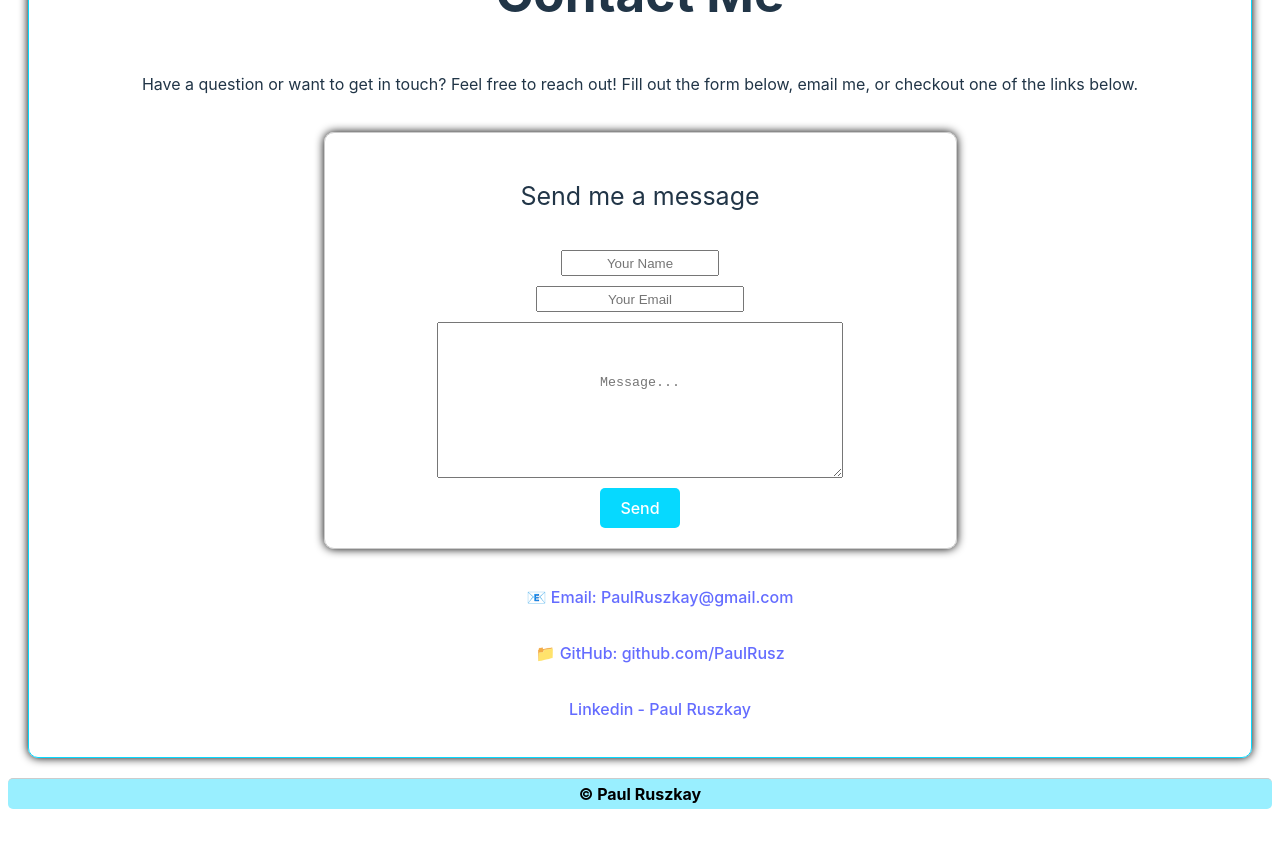
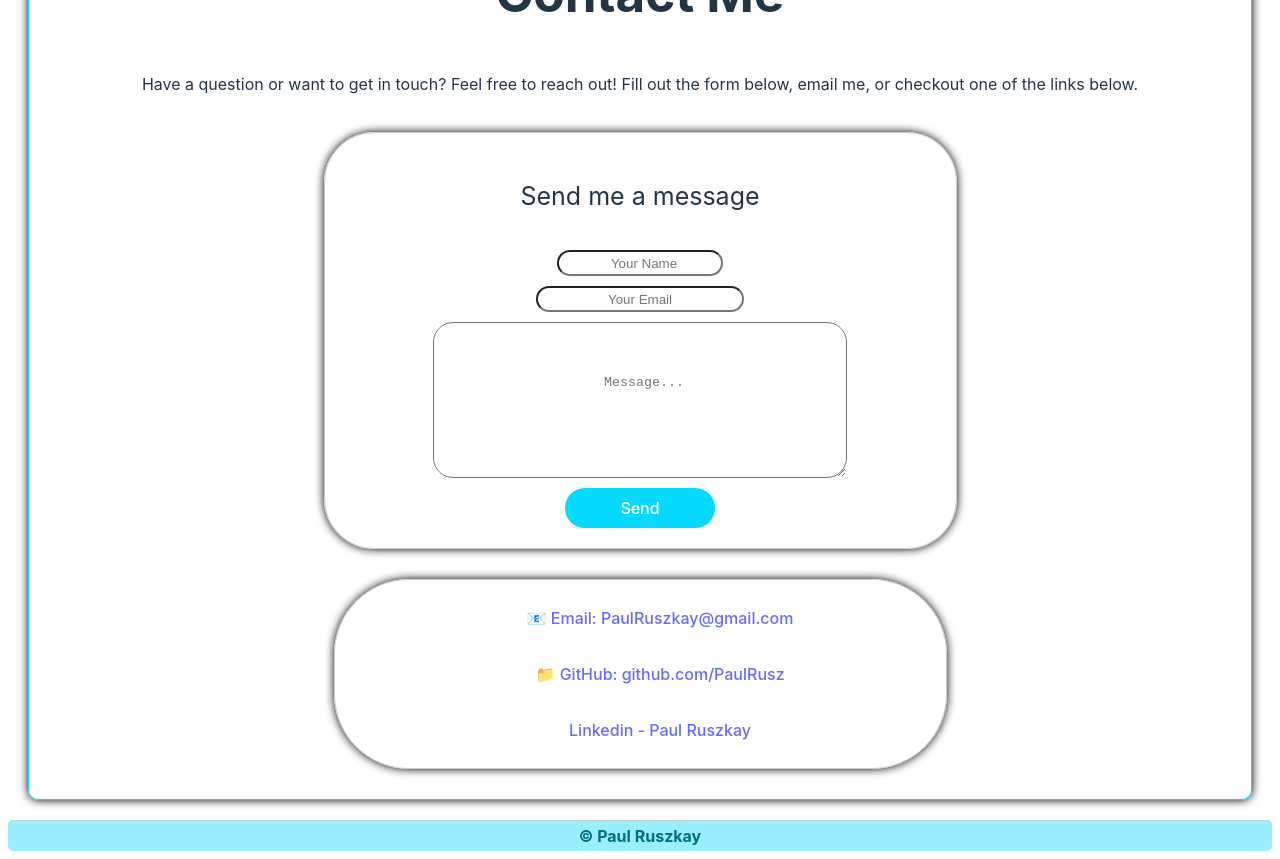
Before and after one commit to PaulRusz/PaulRsPortfolio, a React (Vite) app: page /Contact in a window 1280 px wide. Shown: the part 200-1059 px from the top of the page. Before the commit the page ends 1017 px from the top, so only its background shows below. Built offline with nearby package versions, Linux system fonts and the light colour scheme.

Commit message:
changed contact page forms

```diff
--- a/src/pages/Contact.jsx
+++ b/src/pages/Contact.jsx
@@ -85,9 +85,11 @@ function Contact() {
 
             </form>
 
+            <div className="contactInfo">
             <ul><a href="mailto:PaulRuszkay@gmail.com"> 📧 Email:  PaulRuszkay@gmail.com </a></ul>
             <ul><a href="https://github.com/PaulRusz"> 📁 GitHub: github.com/PaulRusz </a></ul>
             <ul><a href="https://www.linkedin.com/in/paul-ruszkay-a2ba075b/"> Linkedin - Paul Ruszkay </a></ul>
+            </div>
 
         </div>
 
--- a/src/styles/Contact.css
+++ b/src/styles/Contact.css
@@ -18,7 +18,7 @@
     padding: 20px;
     margin: 20px;
     border: 1px solid #ccc;
-    border-radius: 10px;
+    border-radius: 50px;
     box-shadow: 0 0 10px rgba(0, 0, 0)
 }
 
@@ -31,6 +31,7 @@
     margin-bottom: 10px;
     height: 20px;
     width: 150px;
+    border-radius: 50px;
 }
 
 .name::placeholder {
@@ -41,6 +42,7 @@
     margin-bottom: 10px;
     height: 20px;
     width: 200px;
+    border-radius: 50px;
 }
 
 .email::placeholder {
@@ -51,6 +53,7 @@
     margin-bottom: 10px;
     height: 150px;
     width: 400px;
+    border-radius: 20px;
 }
 
 .message::placeholder {
@@ -63,8 +66,9 @@
     color: #fff;
     padding: 10px 20px;
     border: none;
-    border-radius: 5px;
+    border-radius: 50px;
     cursor: pointer;
+    width: 150px;
 
 }
 
@@ -77,3 +81,20 @@
     color: gold;
     font-size: 4.2em;
 }
+
+/* allows the text to begin later in the text boxes */
+input[type="text"], textarea {
+    padding-left: 10px;
+}
+
+.contactInfo {
+    display: flex;
+    flex-direction: column;
+    align-items: center;
+    width: 50%;
+    padding: 10px;
+    margin: 10px;
+    border: 1px solid #ccc;
+    border-radius: 75px;
+    box-shadow: 0 0 10px rgba(0, 0, 0)
+}
--- a/src/styles/Header.css
+++ b/src/styles/Header.css
@@ -18,6 +18,6 @@
     margin: 0;
     padding-top: 15px;
     text-align: center;
-    color: black;
+    color: #006e82;
     font-size: 1rem;
 }
```
